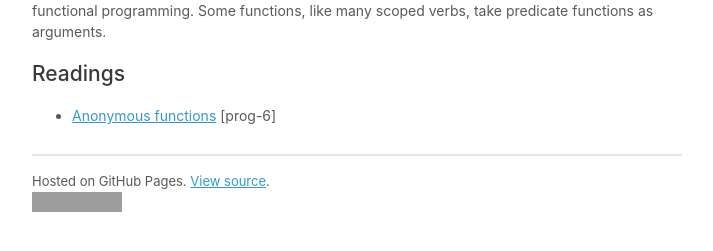
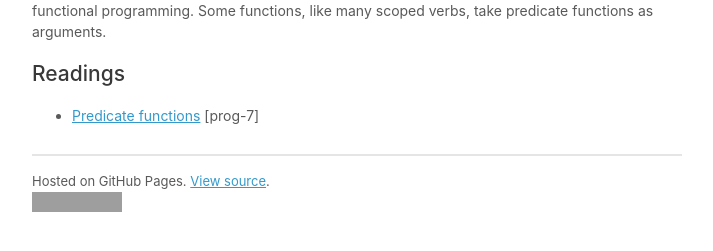
Before and after one commit to dcl-2020-01/curriculum, a Jekyll site: the page built from docs/function-predicate.md, in a window 1280 px wide. Shown: the part 208-459 px from the top of the page, without its empty margins (283-996 px from the left). Built offline with Jekyll 4.4.1, drawn with Linux system fonts in a browser that asks for light colours; our own code applies the rules of GitHub Pages for plain Markdown files; a script that is not in the unit is left out; grey boxes are pictures that could not be loaded.

Commit message:
fix chapter

```diff
--- a/docs/function-predicate.md
+++ b/docs/function-predicate.md
@@ -13,4 +13,4 @@ take predicate functions as arguments.
 
 ## Readings
 
-  * [Anonymous functions](https://dcl-prog.stanford.edu/function-anonymous.html) [prog-6]
+  * [Predicate functions](https://dcl-prog.stanford.edu/function-predicate.html) [prog-7]
--- a/units/function-predicate.yml
+++ b/units/function-predicate.yml
@@ -8,4 +8,4 @@ desc: |
   take predicate functions as arguments.
 
 readings:
-- book: prog-6
+- book: prog-7
```
